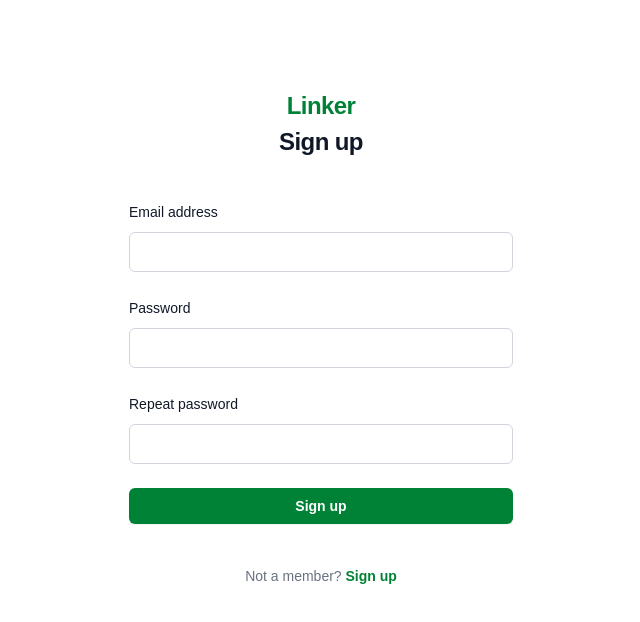
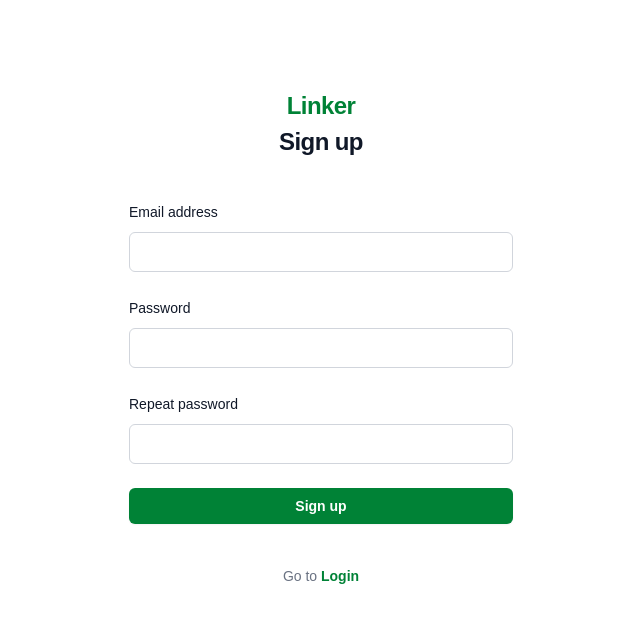
Before and after one commit to ressenzo/linker-frontend, a Next.js app: page /sign-up in a window 1280 px wide. Shown: the top 622 px of the page, without its empty margins (319-959 px from the left). Built offline with nearby package versions, Linux system fonts and the light colour scheme.

Commit message:
Create flow between login and sign-up

```diff
--- a/src/pages/login/index.tsx
+++ b/src/pages/login/index.tsx
@@ -58,7 +58,7 @@ export default function Login() {
 
                 <p className="mt-10 text-center text-sm/6 text-gray-500">
                     Not a member?{' '}
-                    <a href="#" className="font-semibold text-green-700 hover:text-green-800">
+                    <a href="sign-up" className="font-semibold text-green-700 hover:text-green-800">
                         Sign up
                     </a>
                 </p>
--- a/src/pages/sign-up/index.tsx
+++ b/src/pages/sign-up/index.tsx
@@ -83,9 +83,9 @@ export default function SignUp() {
                 </form>
 
                 <p className="mt-10 text-center text-sm/6 text-gray-500">
-                    Not a member?{' '}
-                    <a href="#" className="font-semibold text-green-700 hover:text-green-800">
-                        Sign up
+                    Go to{' '}
+                    <a href="/login" className="font-semibold text-green-700 hover:text-green-800">
+                        Login
                     </a>
                 </p>
             </div>
```
